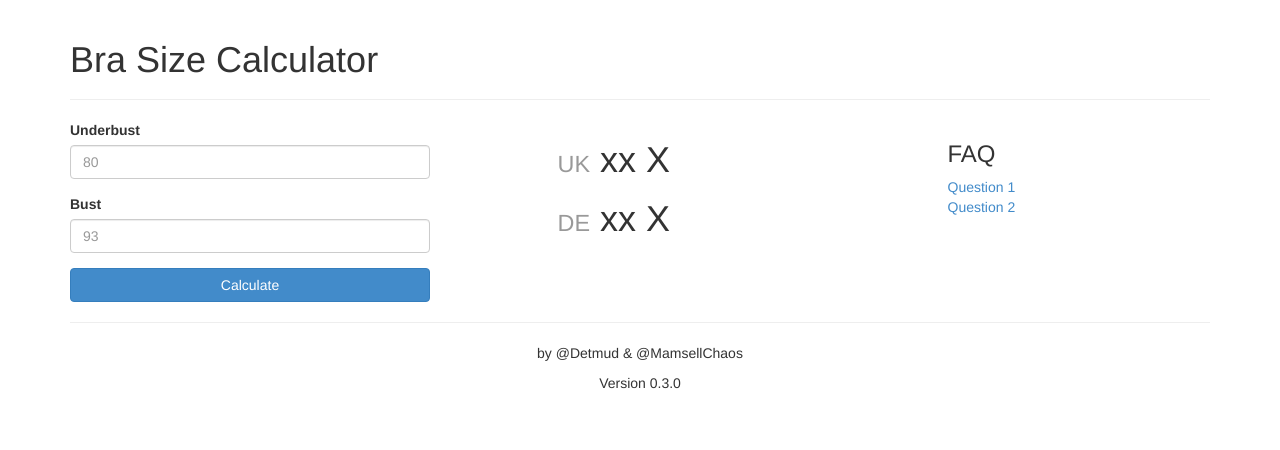
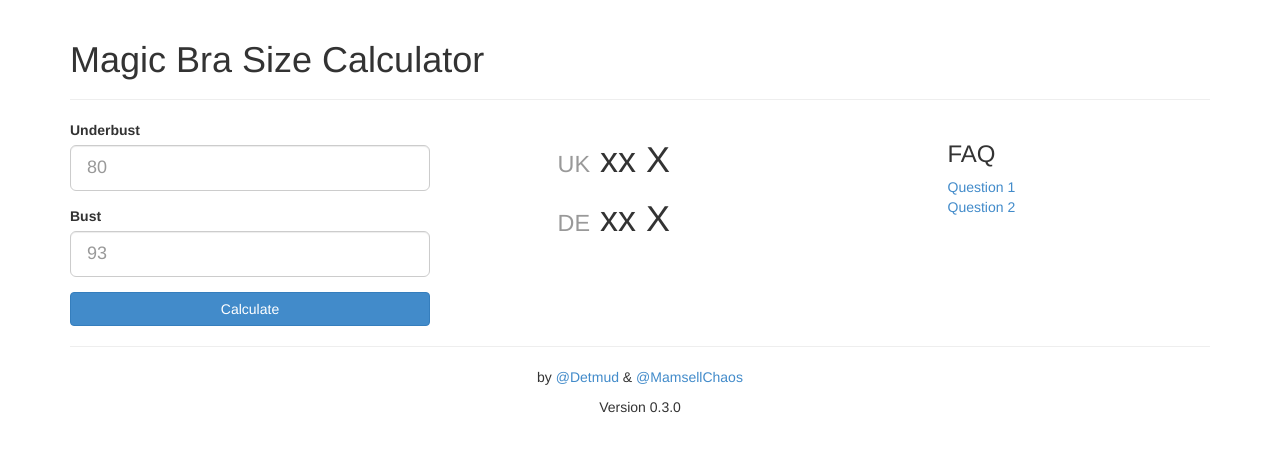
Before and after one commit to Detmud/bra-calculator, a plain HTML site: page index.html in a window 1280 px wide. Drawn offline with Linux system fonts and the light colour scheme.

Commit message:
Changed Form, added Twitter Links

```diff
--- a/index.html
+++ b/index.html
@@ -26,7 +26,7 @@
     <div class="container">
 
       <div class="page-header">
-        <h1>Bra Size Calculator</h1>
+        <h1>Magic Bra Size Calculator</h1>
       </div>
 
       <div class="row">
@@ -35,11 +35,11 @@
 
           <div class="form-group">
             <label for="underbust">Underbust</label>
-            <input type="number" class="form-control" id="underbust" placeholder="80">
+            <input type="number" class="form-control input-lg" id="underbust" placeholder="80">
           </div>
           <div class="form-group">
             <label for="bust">Bust</label>
-            <input type="number" class="form-control" id="bust" placeholder="93">
+            <input type="number" class="form-control input-lg" id="bust" placeholder="93">
           </div>
           <button id="calc" class="btn btn-primary btn-block">Calculate</button>
         </form>
@@ -64,7 +64,7 @@
       </div>
 
       <hr>
-      <p class="text-center">by @Detmud & @MamsellChaos</p>
+      <p class="text-center">by <a href="https://twitter.com/detmud" target="_blank">@Detmud</a> & <a href="https://twitter.com/mamsellchaos">@MamsellChaos</a></p>
       <p class="text-center">Version 0.3.0</p>
     </div> <!-- /container -->
 
```
